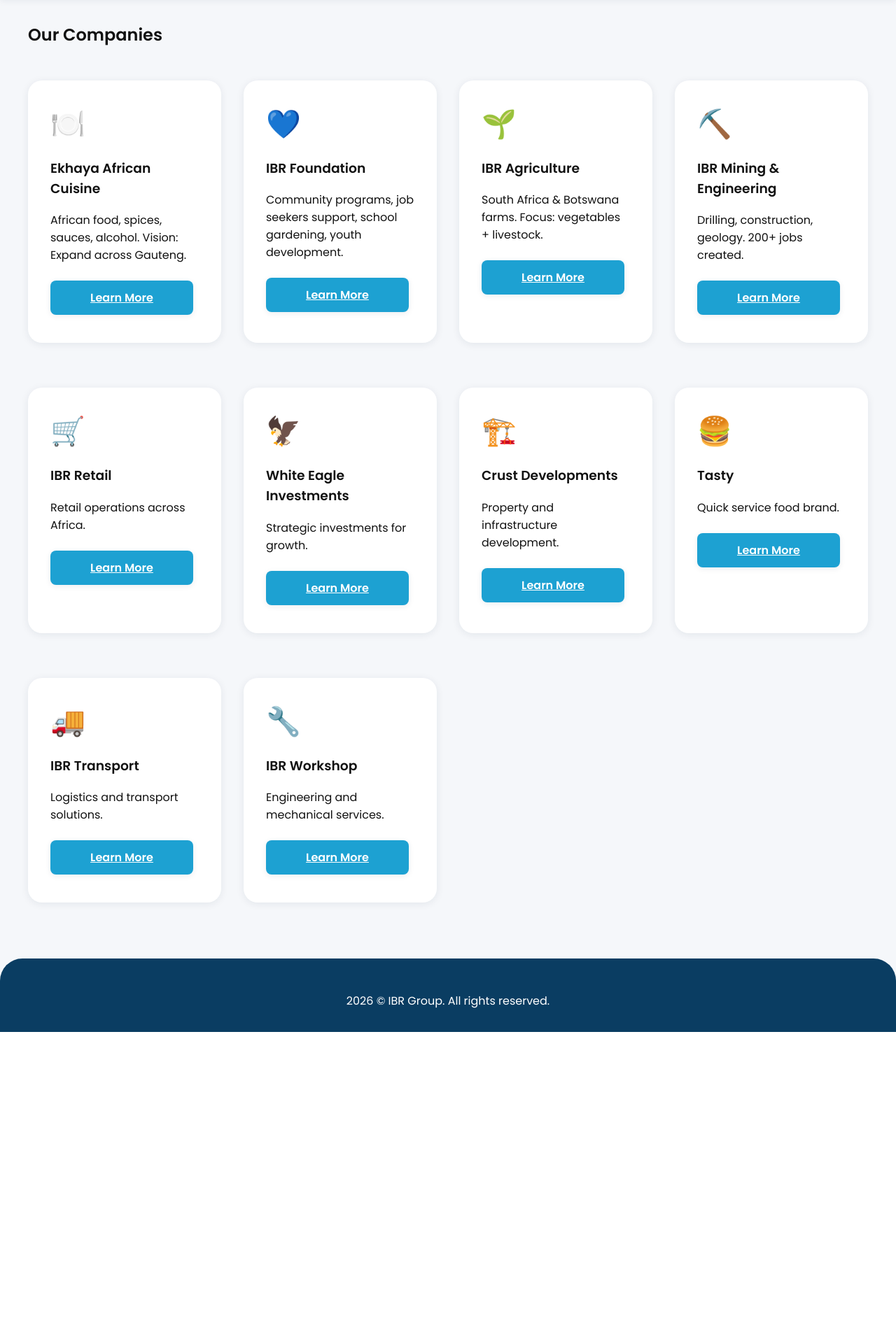
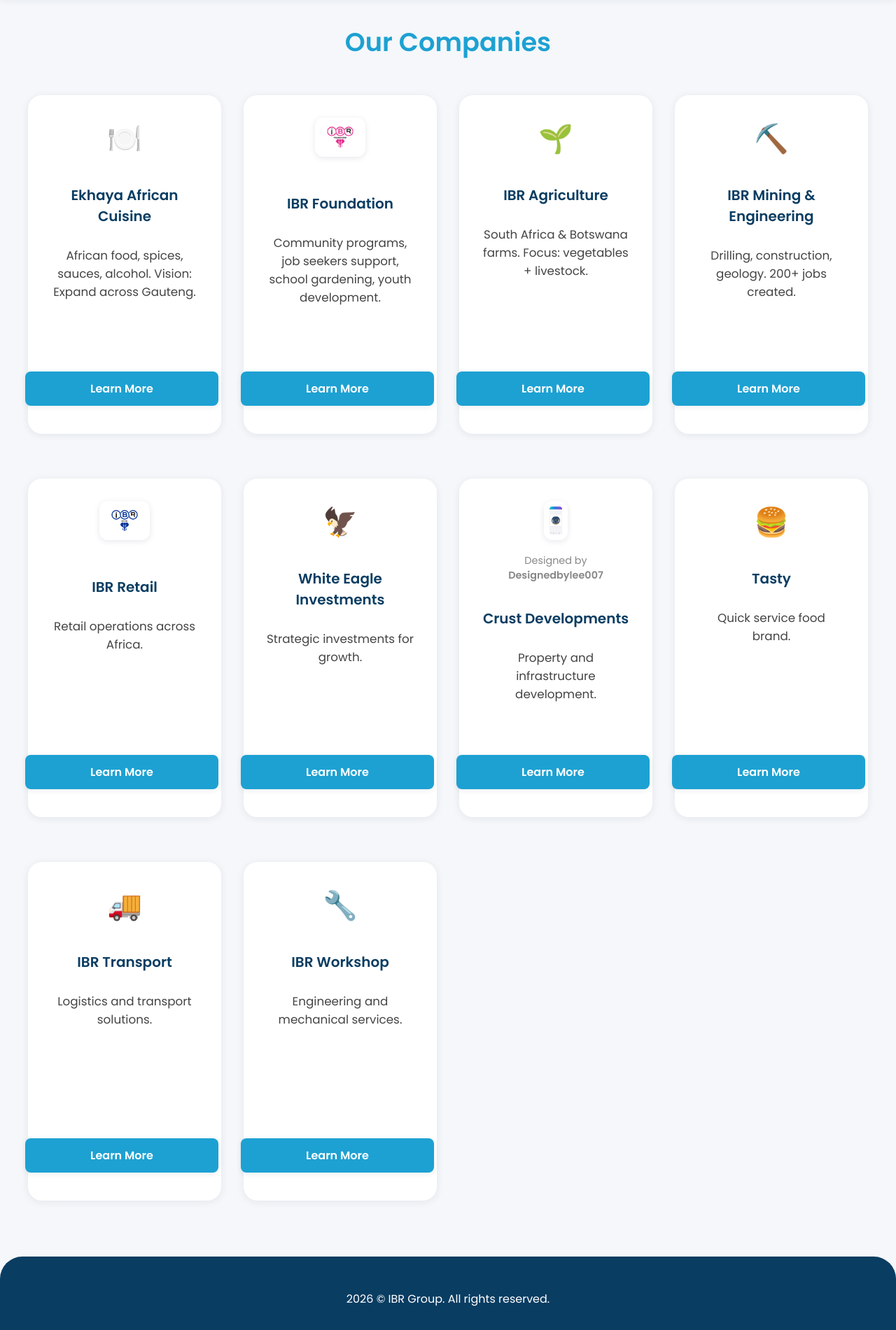
Before and after one commit to spheleleMakau/ibr-group, a Django app: page /companies/ in a window 1280 px wide. Shown: the part 112-2013 px from the top of the page at 70% size. Before the commit the page ends 1587 px from the top, so only its background shows below. Run offline with Django 5.2, Linux system fonts and the light colour scheme.

Commit message:
companies logos

```diff
--- a/static/css/style.css
+++ b/static/css/style.css
@@ -192,6 +192,7 @@ header {
   transform: translateY(-2px) scale(1.03);
 }
 
+
 .card {
   background: var(--white);
   border-radius: 1.25rem;
@@ -199,10 +200,98 @@ header {
   padding: 2rem;
   margin: 1rem 0;
   transition: box-shadow 0.2s, transform 0.2s;
+  display: flex;
+  flex-direction: column;
+  align-items: center;
+  justify-content: flex-start;
+  min-height: 420px;
 }
 .card:hover {
   box-shadow: 0 8px 32px rgba(29,161,210,0.12);
   transform: translateY(-4px) scale(1.02);
+}
+
+.card .btn {
+  margin-top: auto;
+  width: 100%;
+  max-width: 220px;
+}
+
+.card img {
+  display: block;
+  margin: 0 auto 1rem auto;
+  height: 65px;
+  width: auto;
+  object-fit: contain;
+  background: #fff;
+  border-radius: 12px;
+  box-shadow: 0 2px 8px rgba(16,32,64,0.10);
+  padding: 0.5rem;
+}
+
+/* Map Pin Button Styling */
+.map-button {
+  display: inline-flex;
+  align-items: center;
+  gap: 0.5rem;
+  background: var(--primary-blue);
+  color: var(--white) !important;
+  border: none;
+  border-radius: 8px;
+  padding: 0.75rem 2rem;
+  font-size: 1rem;
+  font-weight: 600;
+  margin: 1.5rem 0 0 0;
+  box-shadow: 0 2px 8px rgba(16,32,64,0.08);
+  transition: background 0.2s, box-shadow 0.2s, transform 0.2s;
+  text-decoration: none !important;
+  cursor: pointer;
+}
+.map-button:hover, .map-button:focus {
+  background: var(--secondary-blue);
+  color: var(--white) !important;
+  outline: none;
+  transform: translateY(-2px) scale(1.03);
+}
+
+/* Remove underline from all .btn and .map-button links */
+a.btn, a.map-button {
+  text-decoration: none !important;
+}
+
+/* About page grid refinement */
+.about-section {
+  background: var(--white);
+  border-radius: 1.25rem;
+  box-shadow: 0 2px 12px rgba(16,32,64,0.08);
+  padding: 2.5rem 2rem;
+  margin: 2rem auto;
+  max-width: 900px;
+}
+.about-section h1 {
+  color: var(--primary-blue);
+  font-size: 2.2rem;
+  font-weight: 700;
+  margin-bottom: 1rem;
+}
+.about-section p {
+  color: var(--secondary-blue);
+  font-size: 1.1rem;
+  margin-bottom: 1.5rem;
+}
+.about-grid {
+  display: grid;
+  grid-template-columns: repeat(auto-fit, minmax(220px, 1fr));
+  gap: 1.5rem;
+  margin-top: 2rem;
+}
+.about-grid .card {
+  min-height: 160px;
+  background: var(--light-grey);
+  box-shadow: none;
+  border-radius: 1rem;
+  padding: 1.5rem 1rem;
+  color: var(--accent-black);
 }
 
 .companies-grid {
--- a/templates/core/companies.html
+++ b/templates/core/companies.html
@@ -1,15 +1,27 @@
 {% extends 'base.html' %}
 {% block title %}Companies - IBR Group{% endblock %}
 {% block content %}
-<section style="max-width: 1200px; margin: 2rem auto;">
-    <h1>Our Companies</h1>
+<section style="max-width: 1200px; margin: 2rem auto; text-align:center;">
+    <h1 style="margin-bottom:2rem; color:var(--primary-blue); font-size:2.3rem; font-weight:700;">Our Companies</h1>
     <div class="companies-grid">
         {% for company in companies %}
-        <div class="card">
-            <div style="font-size:2.5rem; margin-bottom:1rem;">{{ company.icon }}</div>
-            <h3>{{ company.name }}</h3>
-            <p>{{ company.description }}</p>
-            <a href="{{ company.link }}" class="btn">Learn More</a>
+        <div class="card" style="align-items:center; justify-content:flex-start; text-align:center; min-height:420px; display:flex; flex-direction:column;">
+            <div style="margin-bottom:1rem; min-height:48px; display:flex; flex-direction:column; align-items:center; justify-content:center; width:100%;">
+                {% if company.name == "IBR Foundation" %}
+                    <img src="/static/img/logo2.png" alt="IBR Foundation Logo" style="height:2.5rem; width:auto;" />
+                {% elif company.name == "IBR Retail" %}
+                    <img src="/static/img/retail.jpeg" alt="IBR Retail Logo" style="height:2.5rem; width:auto;" />
+                {% elif company.name == "Crust Developments" %}
+                    <img src="/static/img/rust.jpeg" alt="Crust Developments Logo" style="height:2.5rem; width:auto;" />
+                    <div style="font-size:0.9rem; color:#888; margin-top:0.2rem;">Designed by <b>Designedbylee007</b></div>
+                {% else %}
+                    <span style="font-size:2.5rem;">{{ company.icon }}</span>
+                {% endif %}
+            </div>
+            <h3 style="margin-bottom:0.7rem; color:var(--secondary-blue); font-size:1.25rem; font-weight:600;">{{ company.name }}</h3>
+            <p style="color:#444; font-size:1.05rem; margin-bottom:1.5rem; min-height:60px;">{{ company.description }}</p>
+            <div style="flex:1 1 auto;"></div>
+            <a href="{{ company.link }}" class="btn" style="width:100%; max-width:220px; margin-top:0.5rem;">Learn More</a>
         </div>
         {% endfor %}
     </div>
```
Also changed, not shown: templates/core/about.html (+3 -3 lines), templates/core/contact.html (+6 -5 lines), static/img/retail.jpeg (added), static/img/rust.jpeg (added), static/img/safety and security.jpeg (added).
